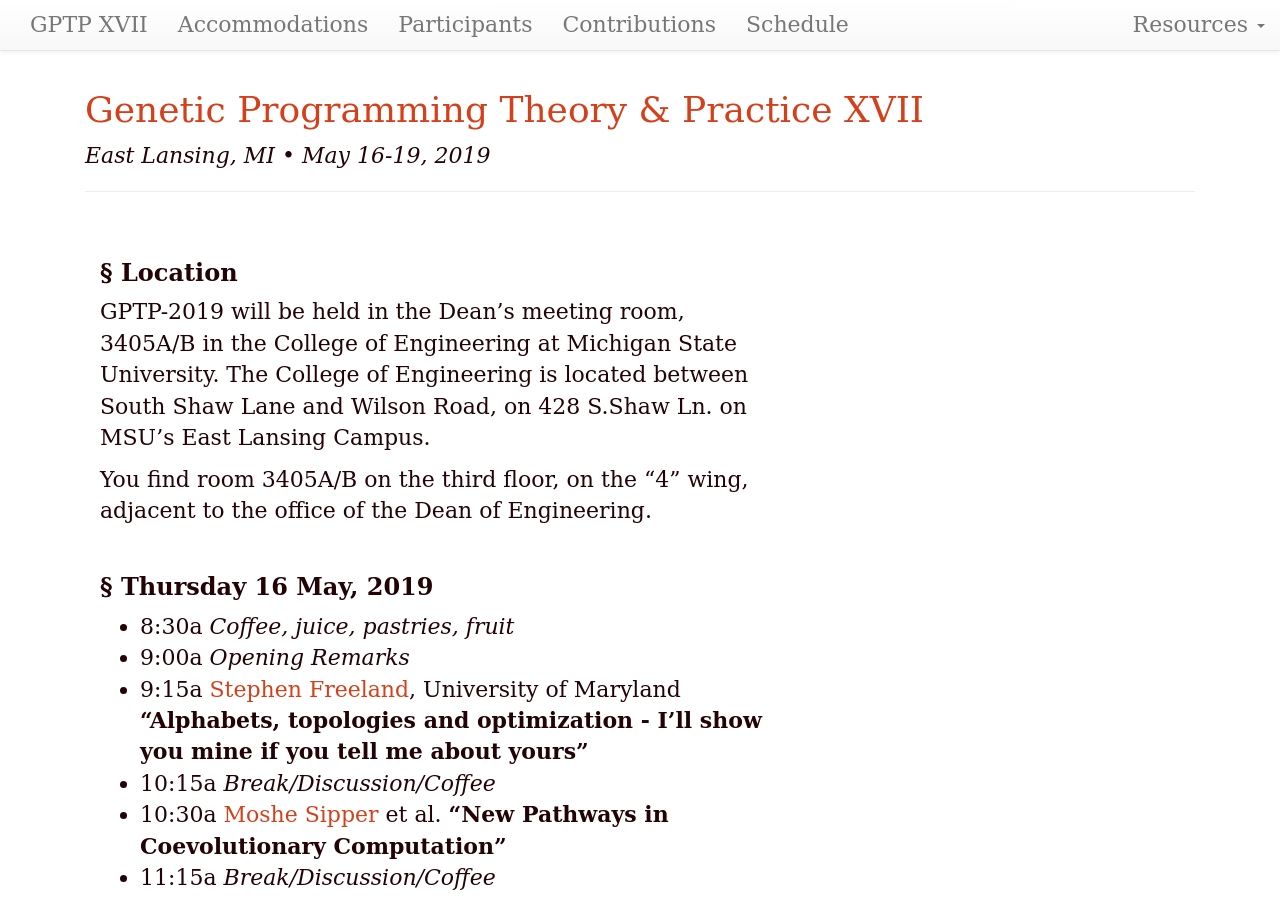
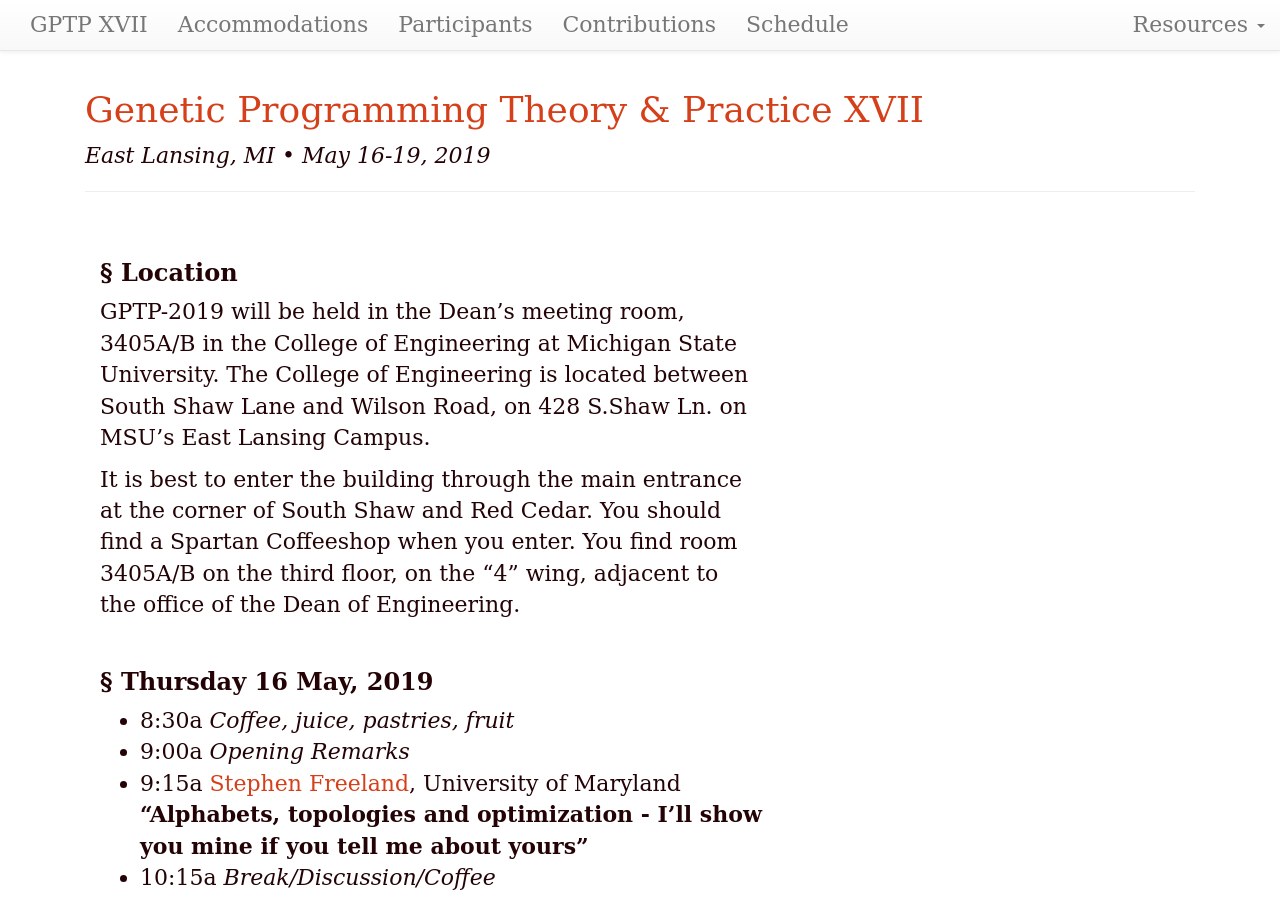
Before and after one commit to GPTP-workshop/gptp-workshop.github.io, a Jekyll site: the page built from schedule.md, in a window 1280 px wide and 900 px high. Built offline with Jekyll 4.4.1, drawn with Linux system fonts in a browser that asks for light colours; our own code applies the rules of GitHub Pages for plain Markdown files.

Commit message:
Update schedule.md

```diff
--- a/schedule.md
+++ b/schedule.md
@@ -12,6 +12,8 @@ of Engineering at Michigan State University. The College of
 Engineering is located between South Shaw Lane and Wilson Road,
 on 428 S.Shaw Ln. on MSU's East Lansing Campus.
 
+It is best to enter the building through the main entrance at the corner of
+South Shaw and Red Cedar. You should find a Spartan Coffeeshop when you enter.
 You find room 3405A/B on the third floor, on the "4" wing, adjacent to the
 office of the Dean of Engineering.
 
```
